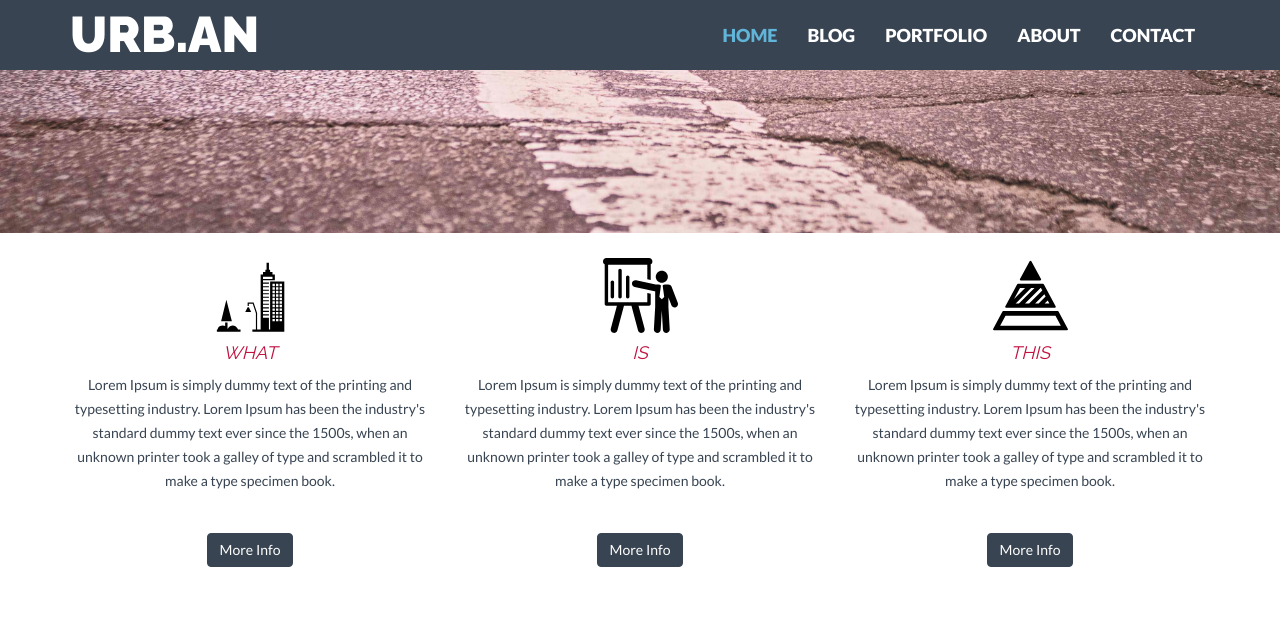
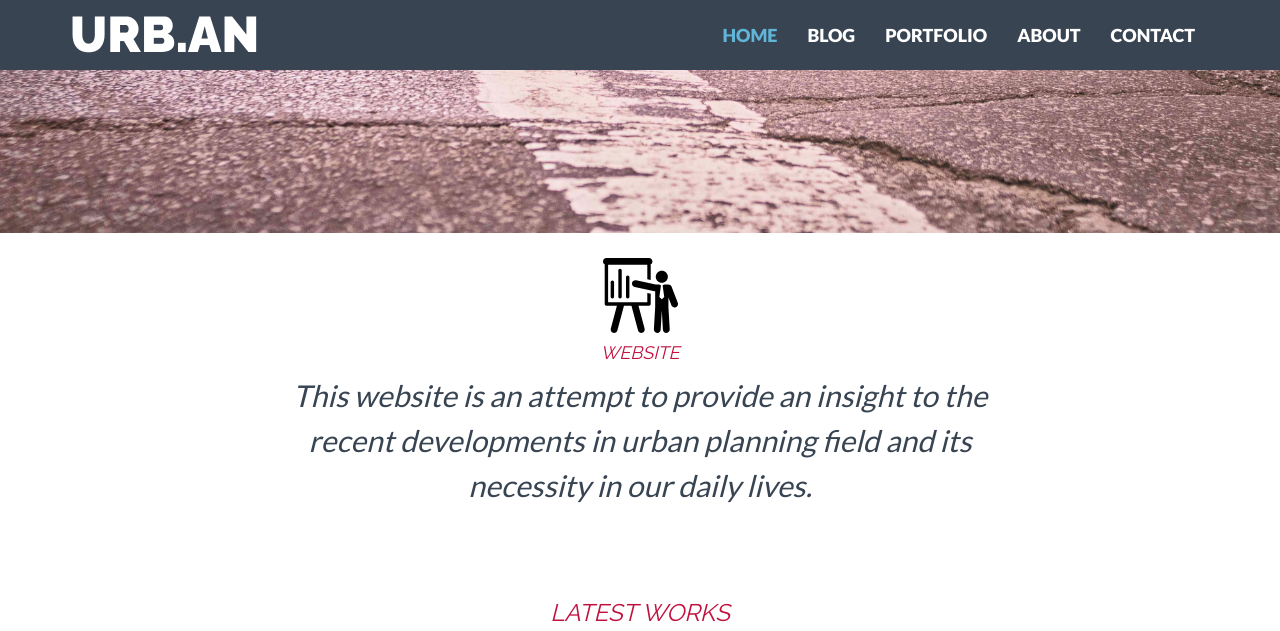
Before and after one commit to deepankverma/urb.an, a Jekyll site: the page built from index.html, in a window 1280 px wide and 1400 px high, scrolled down 392 px. Shown: the top 631 px of the window. Built offline with Jekyll 4.4.1, drawn with Linux system fonts in a browser that asks for light colours; nearby versions of some CDN libraries; grey boxes are pictures that could not be loaded.

Commit message:
Removed about content from index

```diff
--- a/_config.yml
+++ b/_config.yml
@@ -4,7 +4,7 @@
 title: URB.AN
 description: "Write an awesome description for your new site here. You can edit this line in _config.yml. It will appear in your document head meta (for Google search results) and in your feed.xml site description."
 analytics: #Google analytics code in the format XX-nnnnnnnn-n
-baseurl: "/urb.an" #important: start with /
+baseurl: "" #important: start with /
 url: "http://yourdomain.com"
 port: 9000
 
--- a/_includes/css/style.css
+++ b/_includes/css/style.css
@@ -535,3 +535,9 @@ a.anchor{
 	padding-top: 25px;
 	color: {{site.colors.primary}};
 }
+
+.fronttext {
+	font-style: italic;
+	font-size: 30px;
+	line-height: 45px;
+}
--- a/index.html
+++ b/index.html
@@ -7,23 +7,17 @@ permalink: /
 <div id="service">
     <div class="container">
         <div class="row centered">
-            <div class="col-md-4">
-                <img src = "{{ "/assets/img/icons/what.svg" | prepend: site.baseurl }}" class="first-icon">
-                <h4>WHAT</h4>
-                <p>Lorem Ipsum is simply dummy text of the printing and typesetting industry. Lorem Ipsum has been the industry's standard dummy text ever since the 1500s, when an unknown printer took a galley of type and scrambled it to make a type specimen book.</p>
-                <p><br/><a href="#" class="btn btn-theme">More Info</a></p>
+            <div class="col-md-2">
+
             </div>
-            <div class="col-md-4">
+            <div class="col-md-8">
                 <img src = "{{ "/assets/img/icons/is.svg" | prepend: site.baseurl }}" class="first-icon">
-                <h4>IS</h4>
-                <p>Lorem Ipsum is simply dummy text of the printing and typesetting industry. Lorem Ipsum has been the industry's standard dummy text ever since the 1500s, when an unknown printer took a galley of type and scrambled it to make a type specimen book.</p>
-                <p><br/><a href="#" class="btn btn-theme">More Info</a></p>
+                <h4>WEBSITE</h4>
+                <p class= "fronttext" >This website is an attempt to provide an insight to the recent developments in urban planning field and its necessity in our daily lives.</p>
+
             </div>
-            <div class="col-md-4">
-                <img src = "{{ "/assets/img/icons/this.svg" | prepend: site.baseurl }}" class="first-icon">
-                <h4>THIS</h4>
-                <p>Lorem Ipsum is simply dummy text of the printing and typesetting industry. Lorem Ipsum has been the industry's standard dummy text ever since the 1500s, when an unknown printer took a galley of type and scrambled it to make a type specimen book.</p>
-                <p><br/><a href="#" class="btn btn-theme">More Info</a></p>
+            <div class="col-md-2">
+
             </div>
         </div>
     </div><! --/container -->
```
